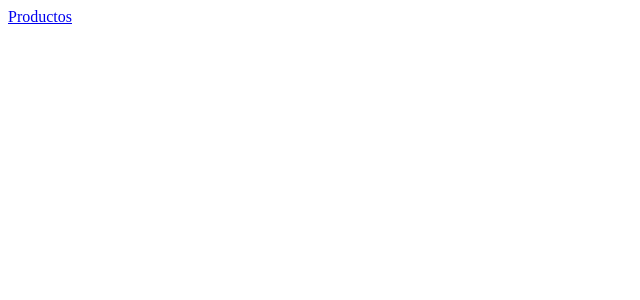
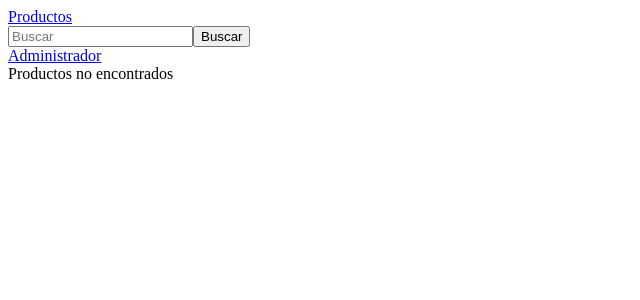
Before and after one commit to gabrielgs/liverpool-challenge, a React (Create React App) app: page / in a window 1280 px wide. Shown: the top 300 px of the page, without its empty margins (0-640 px from the left). Built offline with nearby package versions, Linux system fonts and the light colour scheme.

Commit message:
Add functionality to search

```diff
--- a/src/App.js
+++ b/src/App.js
@@ -3,7 +3,9 @@ import { Route, Switch, Link }    from 'react-router-dom';
 import AdminProducts from './containers/Admin/AdminProducts/AdminProducts'
 import AdminCreateProduct from './containers/Admin/AdminCreateProduct/AdminCreateProduct'
 import AdminEditProduct from './containers/Admin/AdminEditProduct/AdminEditProduct'
+import Store from './containers/Store/Store';
 import logo from './logo.svg';
+
 
 class App extends Component {
   render() {
@@ -14,6 +16,7 @@ class App extends Component {
           <Route path="/admin/productos" component={AdminProducts}/>
           <Route path="/admin/crear-producto" component={AdminCreateProduct}/>
           <Route path="/admin/editar-producto/:productId" component={AdminEditProduct}/>
+          <Route path="/" component={Store}/>
         </Switch>
       </div>
     );
--- /dev/null
+++ b/src/containers/Store/Store.js
@@ -0,0 +1,78 @@
+import React, { Component } from 'react';
+import { Link } from 'react-router-dom';
+import ProductList from '../../components/Product/ProductList/ProductList';
+import axios from 'axios';
+
+class Store extends Component {
+  state = {
+    products: [],
+    query: ''
+  }
+
+  inputChange = event => {
+    const { value } = event.target;
+
+    this.setState({
+      query: value
+    })
+  }
+
+  handleSearch = () => {
+    const { query } = this.state
+    const LIVERPOOL_API = `https://www.liverpool.com.mx/tienda/?s=${query}&d3106047a194921c01969dfdec083925=json`;
+
+    console.log(query, LIVERPOOL_API);
+
+    axios
+      .get(LIVERPOOL_API)
+      .then(res => {
+        const records = res.data.contents[0].mainContent[3].contents[0].records;
+
+        const products = records.map( record => {
+          const {
+            productId,
+            productPrice,
+            thumbnailImage,
+            productDisplayName,
+            ...rest
+          } = record;
+
+          return {
+            _id: productId[0],
+            price: productPrice[0],
+            productImage: thumbnailImage[0],
+            name: productDisplayName[0]
+          }
+        });
+
+        this.setState({
+          products
+        });
+
+        console.log(products);
+      })
+      .catch(err => console.log(err.response));
+  }
+
+  render() {
+    const { products } = this.state
+    return (
+      <>
+        <nav>
+          <div>
+            <input type="text" placeholder="Buscar" onChange={this.inputChange}/>
+            <button onClick={this.handleSearch}>Buscar</button>
+          </div>
+          <Link to="/admin/productos">Administrador</Link>
+        </nav>
+        <main>
+          <section>
+            <ProductList data={products}/>
+          </section>
+        </main>
+      < />
+    );
+  }
+}
+
+export default Store;
```
